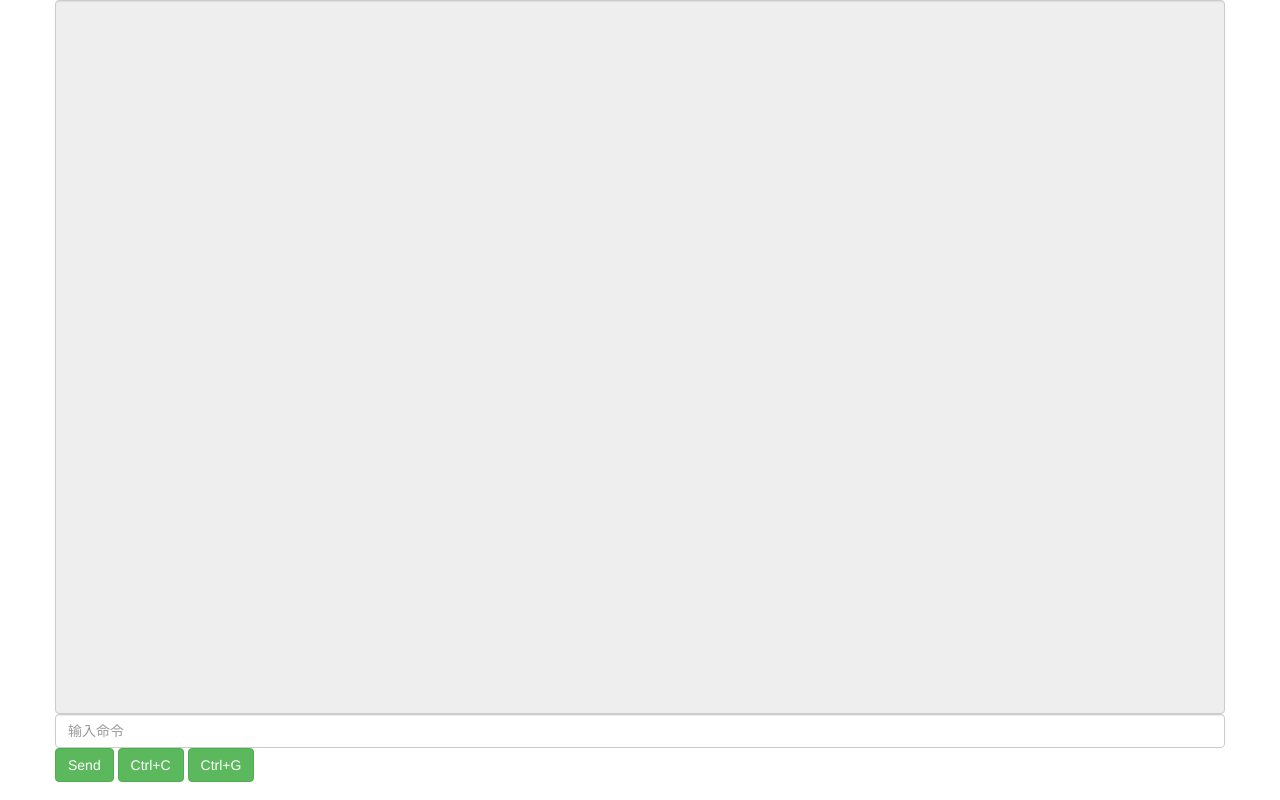
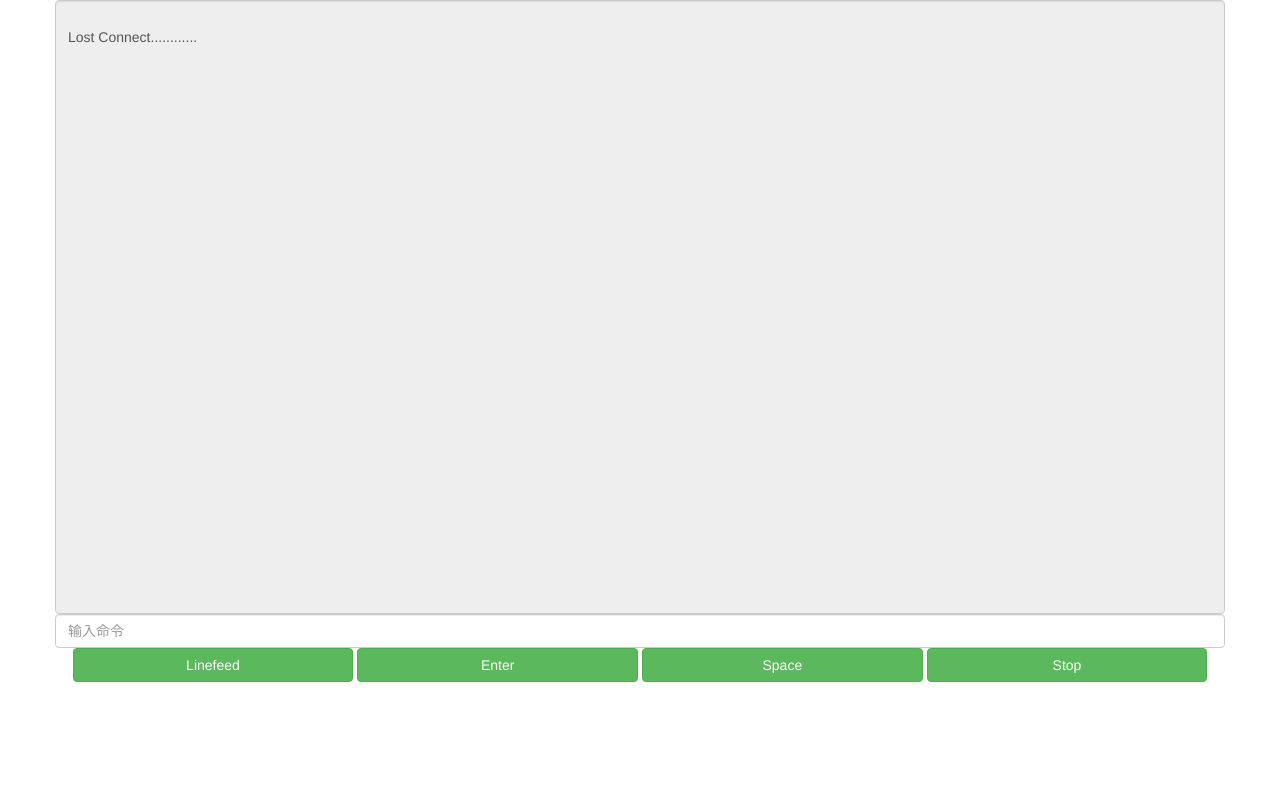
Before and after one commit to CallMeReznov/ESP_WebSerial, a plain HTML site: page data/index.html in a window 1280 px wide. Drawn offline with Linux system fonts and the light colour scheme.

Commit message:
version 1.0

```diff
--- a/data/index.html
+++ b/data/index.html
@@ -21,7 +21,35 @@
             word-break: break-all;
             resize: none;
         }
+        .btn{
+            width: 24%;
+        }
     </style>
+
+
+</head>
+<body>
+    <div class="container">
+        <div class="row">
+            <div class="col-12">
+                <textarea class="form-control" id="serial-out" rows="30" readonly="readonly" ></textarea>
+            </div>
+        </div>
+        <div class="row">
+            <div class="col-12">
+                <input type="text" class="form-control" placeholder="输入命令" id="serial-input" rows="1" onkeydown="hotkey()">
+            </div>
+        </div>
+        <div class="row">
+            <div class="col-12 md-0" style="text-align:center">
+                <button onclick="sendmsg('\x0A')"title="Cancel" class="btn btn-success" type="button">Linefeed</button>
+                <button onclick="sendmsg('\x0D')"title="Cancel" class="btn btn-success" type="button">Enter</button>
+                <button onclick="sendmsg('\x20')"title="Cancel" class="btn btn-success" type="button">Space</button>
+                <button onclick="sendmsg('\x03')"title="Cancel" class="btn btn-success" type="button">Stop</button>
+
+            </div>
+        </div>
+    </div>
     <script>
         //ws  = new WebSocket('ws://192.168.20.145:81');
         ws = new WebSocket('ws://'+document.location.hostname+':8088')
@@ -40,26 +68,25 @@
 
         ws.onmessage = function(serialmsg){
 
-            msg.innerHTML+=serialmsg.data;
-            msg.scrollTop = msg.scrollHeight;
+            msgout.innerHTML+=serialmsg.data;
+            msgout.scrollTop = msgout.scrollHeight;
 
         }
 
         ws.onclose = function(){
 
-            msgout.innerHTML+="Lost Connect............"
+            msgout.innerHTML+="&#10;"+"Lost Connect............"+"&#10;"
         }
         //不能发送空消息，否则ESP会崩溃。
-        function sendmsg(){
-
-            ws.send(msgin.value);
-            msgin.value = '';
-            msgout.scrollTop = msgout.scrollHeight;
-
+        function sendmsg(key){
+            ws.send(key);
+            console.log(key);
         }
         function hotkey(){
-            if (event.keyCode == 13 & msgin.value != ""){
-                sendmsg();
+            if (event.keyCode == 13 && msgin.value != ""){
+                ws.send(msgin.value+'\r\n');
+                msgin.value = '';
+                msgout.scrollTop = msgout.scrollHeight;
             }
         }
 
@@ -72,31 +99,6 @@
             ws.close();
             console.log('连接已关闭');
         }
-
-
-
     </script>
-
-</head>
-<body>
-    <div class="container">
-        <div class="row">
-            <div class="col-12">
-                <textarea class="form-control" id="serial-out" rows="35" readonly="readonly" ></textarea>
-            </div>
-        </div>
-        <div class="row">
-            <div class="col-12">
-                <input type="text" class="form-control" placeholder="输入命令" id="serial-input" rows="1" onkeydown="hotkey()">
-            </div>
-        </div>
-        <div class="row">
-            <div class="col-12">
-                <button onclick="sendmsg()"  class="btn btn-success" type="button">Send</button>
-                <button title="Cancel" class="btn btn-success" type="button">Ctrl+C</button>
-                <button title="display current-configuration" class="btn btn-success" type="button">Ctrl+G</button>
-            </div>
-        </div>
-    </div>
 </body>
 </html>
```
Also changed, not shown: 2 other files.
